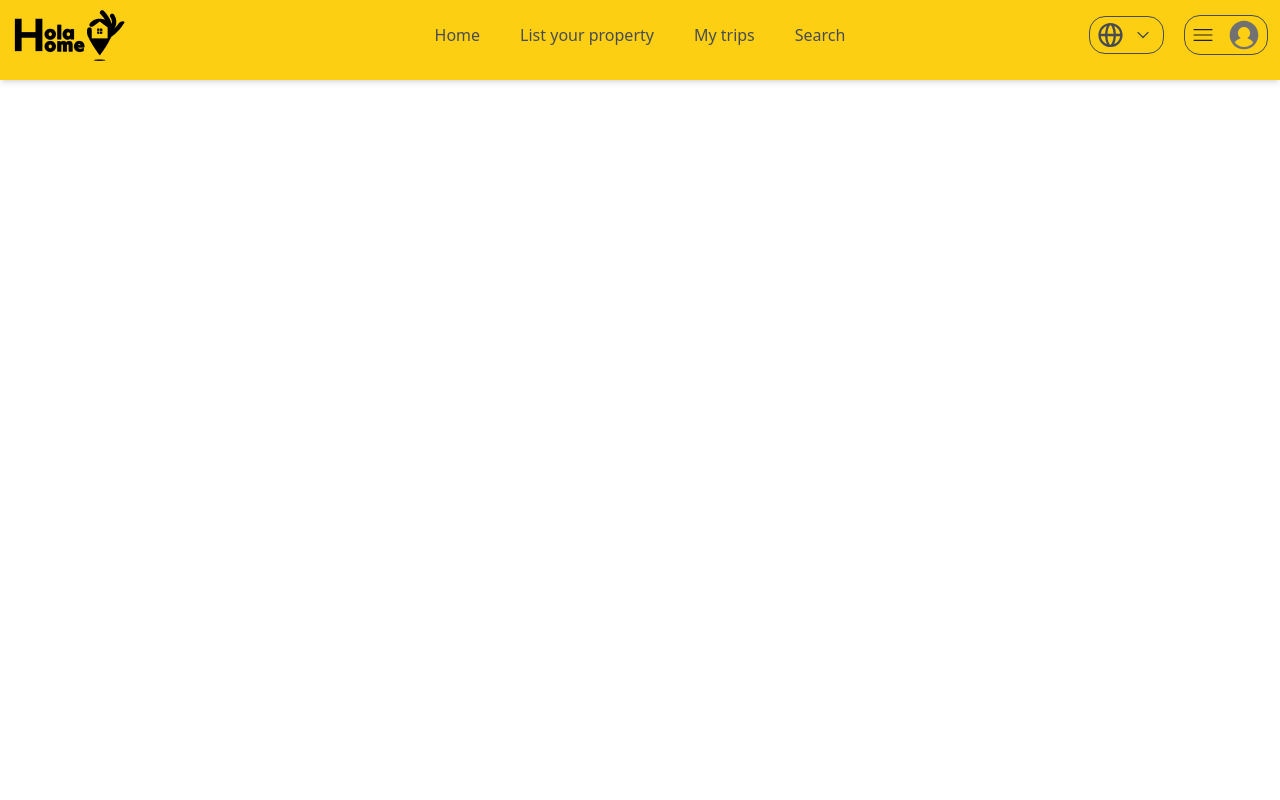
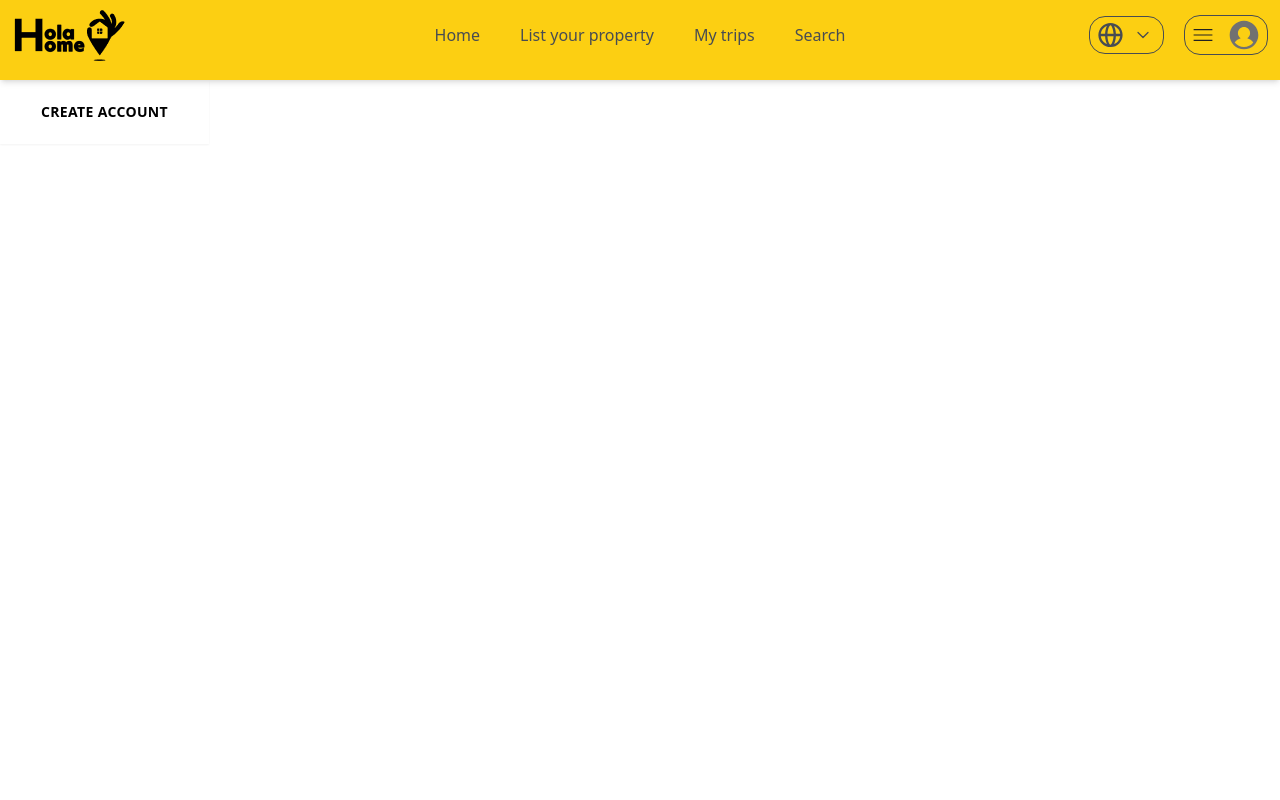
Before and after one commit to Sarowar-Hossain/hola-home-website, a Next.js app: page / in a window 1280 px wide. Shown: the top 800 px of the page. Built offline with nearby package versions, Linux system fonts and the light colour scheme; no server answers.

Commit message:
KT added

```diff
--- a/components/common/Layout/Layout.jsx
+++ b/components/common/Layout/Layout.jsx
@@ -38,6 +38,7 @@ const Modal = dynamic(() => import('@components/ui/Modal'), {
   ...dynamicProps,
   ssr: false,
 })
+
 const ModalView = ({ modalView, closeModal }) => {
   return (
     <Modal onClose={closeModal}>
@@ -111,3 +112,8 @@ const Layout = ({ children }) => {
 }
 
 export default Layout
+
+/*
+Create a component that you want to show as a modal and call that dynamically (Please follow 23 - 25 line). There is a UI context (setModalView) for modal view, you have to set it from your component where you want to show the modal and define that modal view and component in a condition (Please follow from 43 no. line in this page).
+Example of calling setModalView through the UI context:   const { setModalView, closeModal } = useUI(); To close the modal call that closeModal function in your onClick handler
+*/
--- a/components/ui/Container/Container.tsx
+++ b/components/ui/Container/Container.tsx
@@ -25,3 +25,7 @@ const Container: FC<ContainerProps> = ({
 }
 
 export default Container
+
+/*
+KT: This container has the same kind of thing that we have in container utilities in Tailwind CSS. But you can modify it. To use it, import it and wrap your component within it. If you want it with full width, then you can call clean prop in it.
+*/
--- a/components/ui/Input/Input.jsx
+++ b/components/ui/Input/Input.jsx
@@ -32,3 +32,7 @@ const Input = (props) => {
 }
 
 export default Input
+
+/*
+KT: To use this input, import it into your code and provide the onChange. To provide an onChange, you can set the value like this:<Input onChange={setName} />. Also, you can add additional style to it or pre-define it in Input.module.css
+*/
--- a/components/ui/Modal/Modal.jsx
+++ b/components/ui/Modal/Modal.jsx
@@ -3,7 +3,6 @@ import s from './Modal.module.css'
 import FocusTrap from '@lib/focus-trap'
 import { Cross } from '@components/icons'
 import { disableBodyScroll, clearAllBodyScrollLocks } from 'body-scroll-lock'
-
 
 const Modal = ({ children, onClose }) => {
   const ref = useRef()
@@ -47,3 +46,7 @@ const Modal = ({ children, onClose }) => {
 }
 
 export default Modal
+
+/*
+KT: This is the centralized modal component. To use it go to Layout and define your desired modal
+*/
--- a/components/ui/Text/Text.jsx
+++ b/components/ui/Text/Text.jsx
@@ -1,6 +1,5 @@
 import cn from 'clsx'
 import s from './Text.module.css'
-
 
 const Text = ({
   style,
@@ -51,3 +50,7 @@ const Text = ({
 }
 
 export default Text
+
+/*
+KT: In order to use this element, Import it into your component and wrap the text within it. By default, it will provide you with a base style. Also, you can change it or have an additional style if you want. There are some variants as well for changing text style into a pre-defined one. To define a new variant, you have to add it here first, then style it in Text.module.css.
+*/
--- a/jsconfig.json
+++ b/jsconfig.json
@@ -1,5 +1,6 @@
 {
   "compilerOptions": {
+    "jsx": "react",
     "baseUrl": ".",
     "paths": {
       "@lib/*": ["lib/*"],
--- a/lib/hooks/useToggleTheme.js
+++ b/lib/hooks/useToggleTheme.js
@@ -3,7 +3,9 @@ import { useEffect, useState } from 'react'
 
 export const useToggleTheme = () => {
   const { theme, themes, setTheme } = useTheme()
-  const [themeValue, setThemeValue] = useState('system')
+  const [themeValue, setThemeValue] = useState('light')
+
+  console.log(themeValue)
 
   useEffect(() => setThemeValue(theme), [theme])
 
--- a/pages/index.js
+++ b/pages/index.js
@@ -1,7 +1,9 @@
+import { Button } from "@components/ui";
 
 export default function Home() {
   return (
     <div className="">
+      <Button>Create Account</Button>
     </div>
   );
 }
```
Also changed, not shown: components/ui/Button/Button.jsx (+5 -6 lines).
